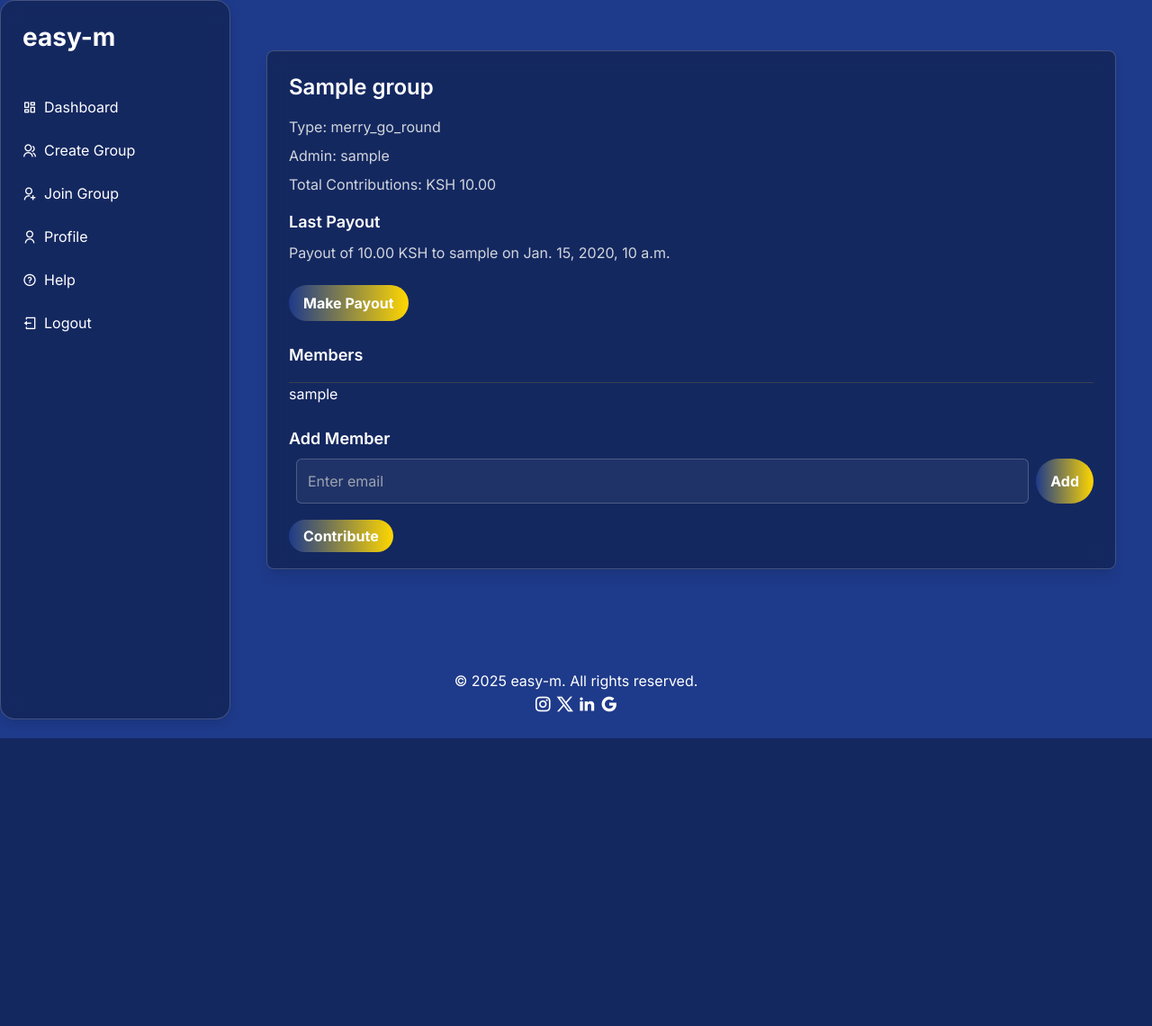
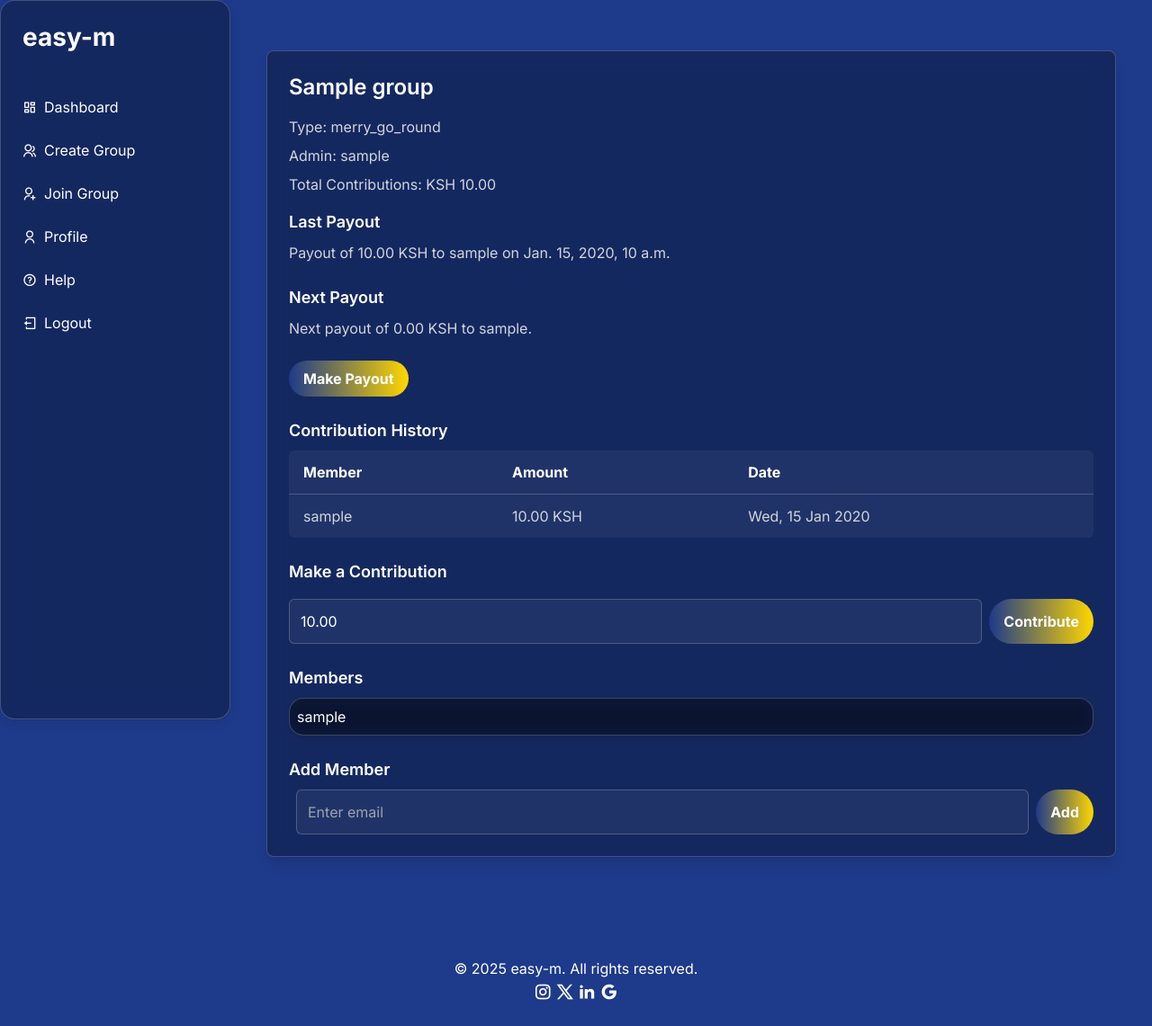
Before and after one commit to StewieC/easy-m, a Django app: page /group/1/ in a window 1280 px wide. Shown: the whole page at 90% size. Before the commit the page ends 821 px from the top, so only its background shows below. Run offline with Django 5.2, Linux system fonts and the light colour scheme; a user stored in the database is signed in; tables that the repository leaves empty hold one stand-in row (values such as "Sample post"); some libraries are stand-ins or nearby versions.

Commit message:
Add contribution history and next payout details to group detail view; implement contribution form

```diff
--- a/contributions/templates/contributions/group_detail.html
+++ b/contributions/templates/contributions/group_detail.html
@@ -17,6 +17,16 @@
             <p class="text-gray-400">No payouts yet.</p>
             {% endif %}
         </div>
+
+        <div class="mb-6">
+            <h3 class="text-lg font-semibold mb-2 text-white">Next Payout</h3>
+            {% if next_payout %}
+            <p class="text-md text-gray-300">Next payout of {{ next_payout.amount }} KSH to {{ next_payout.recipient.username }}.</p>
+            {% else %}
+            <p class="text-gray-400">No upcoming payouts scheduled.</p>
+            {% endif %}
+        </div>
+
         {% if user == group.admin %}
         <form method="post">
             {% csrf_token %}
@@ -26,16 +36,60 @@
         {% endif %}
 
         <div class="mt-6">
+            <h3 class="text-lg font-semibold mb-2 text-white">Contribution History</h3>
+            {% if contributions %}
+            <table class="w-full text-left">
+                <thead>
+                    <tr class="border-b">
+                        <th class="py-3 px-4 text-white">Member</th>
+                        <th class="py-3 px-4 text-white">Amount</th>
+                        <th class="py-3 px-4 text-white">Date</th>
+                    </tr>
+                </thead>
+                <tbody>
+                    {% for contribution in contributions %}
+                    <tr class="border-b">
+                        <td class="py-3 px-4 text-gray-300">{{ contribution.user.username }}</td>
+                        <td class="py-3 px-4 text-gray-300">{{ contribution.amount }} KSH</td>
+                        <td class="py-3 px-4 text-gray-300">{{ contribution.date|date:"D, d M Y" }}</td>
+                    </tr>
+                    {% endfor %}
+                </tbody>
+            </table>
+            {% else %}
+            <p class="text-gray-400">No contributions have been made yet.</p>
+            {% endif %}
+        </div>
+
+        <div class="mt-6">
+            <h3 class="text-lg font-semibold mb-2 text-white">Make a Contribution</h3>
+            <form method="post" class="space-y-4">
+                {% csrf_token %}
+                <div class="flex space-x-2">
+                    {{ form.amount }}
+                    <button type="submit" name="contribute" class="button-gradient hover:bg-FFC107 text-white font-bold py-2 px-4 rounded-full transition duration-300 ease-in-out">Contribute</button>
+                </div>
+                {% if form.errors %}
+                <div class="text-red-400">
+                    {% for error in form.non_field_errors %}
+                        <p>{{ error }}</p>
+                    {% endfor %}
+                </div>
+                {% endif %}
+            </form>
+        </div>
+
+        <div class="mt-6">
             <h3 class="text-lg font-semibold mb-2 text-white">Members</h3>
             <ul class="space-y-2">
                 {% for member in group.members.all %}
-                <li class="text-white text-sm py-1 border-b border-gray-700"></li>
-                    {{ member.username }}
+                <li class="glassmorphism p-2 flex justify-between items-center">
+                    <span class="text-white">{{ member.username }}</span>
                     {% if user == group.admin and member != group.admin %}
-                    <form method="post" class="inline ml-2"></form>
+                    <form method="post" class="inline">
                         {% csrf_token %}
                         <input type="hidden" name="user_id" value="{{ member.id }}">
-                        <button type="submit" name="remove_user" class="text-red-400 hover:text-red-300 text-xs transition duration-300">Remove</button>
+                        <button type="submit" name="remove_user" class="text-red-400 hover:text-red-300 transition duration-300">Remove</button>
                     </form>
                     {% endif %}
                 </li>
@@ -53,10 +107,6 @@
             </form>
         </div>
         {% endif %}
-
-        <div class="mt-6">
-            <a href="{% url 'make_contribution' group_id=group.id %}" class="button-gradient hover:bg-FFC107 text-white font-bold py-2 px-4 rounded-full transition duration-300 ease-in-out">Contribute</a>
-        </div>
     </section>
 </main>
 {% endblock %}
--- a/contributions/urls.py
+++ b/contributions/urls.py
@@ -8,7 +8,7 @@ urlpatterns = [
     path('create-contribution-group/', views.create_contribution_group, name='create_contribution_group'),
     path('create-merry-go-round-group/', views.create_merry_go_round_group, name='create_merry_go_round_group'),
     path('group/<int:group_id>/', views.group_detail, name='group_detail'),
-    path('group/<int:group_id>/contribute/', views.make_contribution, name='make_contribution'),
+    # path('group/<int:group_id>/contribute/', views.make_contribution, name='make_contribution'),
     path('join-group/', views.join_group, name='join_group'),
     # path('help/', views.help_page, name='help_page'),
 ]
--- a/contributions/views.py
+++ b/contributions/views.py
@@ -69,6 +69,14 @@ def group_detail(request, group_id):
     # Get the last payout for Merry-Go-Round groups
     last_payout = group.payouts.order_by('-date').first() if group.group_type == 'merry_go_round' else None
 
+    # Get contribution history for the group
+    contributions = Contribution.objects.filter(group=group).order_by('-date')
+
+    # Get next payout for Merry-Go-Round groups
+    next_payout = None
+    if group.group_type == 'merry_go_round':
+        next_payout = group.get_next_payout()
+
     if request.method == 'POST':
         if 'add_user' in request.POST:
             email = request.POST.get('email')
@@ -93,47 +101,43 @@ def group_detail(request, group_id):
 
         elif 'make_payout' in request.POST and group.group_type == 'merry_go_round':
             if request.user == group.admin:
-                next_payout = group.get_next_payout()
-                if next_payout:
+                next_payout_data = group.get_next_payout()
+                if next_payout_data:
                     Payout.objects.create(
                         group=group,
-                        recipient=next_payout['recipient'],
-                        amount=next_payout['amount']
+                        recipient=next_payout_data['recipient'],
+                        amount=next_payout_data['amount']
                     )
                     group.last_payout_date = datetime.now()
                     group.save()
-                    messages.success(request, f"Payout of {next_payout['amount']} KSH made to {next_payout['recipient'].username}.")
+                    messages.success(request, f"Payout of {next_payout_data['amount']} KSH made to {next_payout_data['recipient'].username}.")
                 else:
                     messages.error(request, "No members available for payout.")
             else:
                 messages.error(request, "Only the admin can make payouts.")
 
-        return redirect('group_detail', group_id=group.id)
+        elif 'contribute' in request.POST:
+            form = ContributionForm(request.POST, group=group)
+            if form.is_valid():
+                contribution = form.save(commit=False)
+                contribution.group = group
+                contribution.user = request.user
+                contribution.save()
+                messages.success(request, f"Contributed {contribution.amount} KSH to {group.name}.")
+            else:
+                for field, errors in form.errors.items():
+                    for error in errors:
+                        messages.error(request, f"{field}: {error}")
+            return redirect('group_detail', group_id=group.id)
 
+    form = ContributionForm(group=group)
     return render(request, 'contributions/group_detail.html', {
         'group': group,
-        'last_payout': last_payout,  # Pass last_payout to the template
+        'last_payout': last_payout,
+        'contributions': contributions,
+        'next_payout': next_payout,
+        'form': form,
     })
-
-@login_required
-def make_contribution(request, group_id):
-    group = get_object_or_404(Group, id=group_id)
-    if request.user not in group.members.all():
-        messages.error(request, "You are not a member of this group.")
-        return redirect('dashboard')
-
-    if request.method == 'POST':
-        form = ContributionForm(request.POST, group=group)
-        if form.is_valid():
-            contribution = form.save(commit=False)
-            contribution.group = group
-            contribution.user = request.user
-            contribution.save()
-            messages.success(request, f"Contributed {contribution.amount} KSH to {group.name}.")
-            return redirect('group_detail', group_id=group.id)
-    else:
-        form = ContributionForm(group=group)
-    return render(request, 'contributions/make_contribution.html', {'form': form, 'group': group})
 
 @login_required
 def join_group(request):
@@ -147,6 +151,3 @@ def join_group(request):
             messages.warning(request, "You are already a member of this group.")
         return redirect('group_detail', group_id=group.id)
     return render(request, 'contributions/join_group.html')
-
-# def help_page(request):
-#     return render(request, 'contributions/help.html')
```
